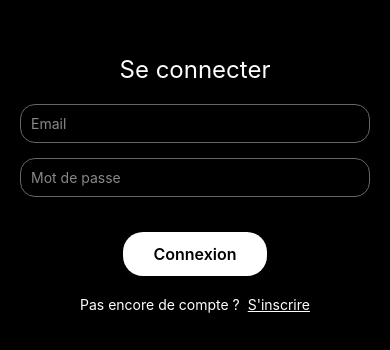
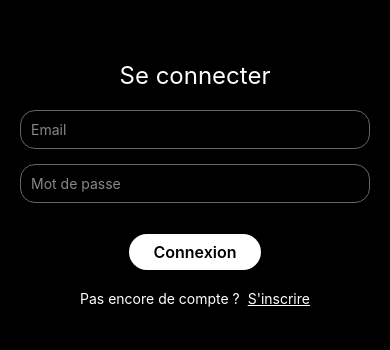
Before and after one commit to guillaumekrvr2/mvp-memo, a React Native app: screen /Login in a window 390 px wide. Shown: the part 238-588 px from the top of the page. Built offline with nearby package versions, Linux system fonts and the light colour scheme.

Commit message:
factorisation du bouton login pour loginscreen

```diff
--- a/screens/auth/LoginScreen.jsx
+++ b/screens/auth/LoginScreen.jsx
@@ -1,6 +1,8 @@
 import React, { useState, useContext } from 'react';
 import { View, TextInput, TouchableOpacity, Text, StyleSheet } from 'react-native';
 import { AccountContext } from '../../contexts/AccountContext';
+import { SecondaryButton } from '../../components/atoms/SecondaryButton/SecondaryButton';
+
 
 export default function LoginScreen({ navigation }) {
   const { login } = useContext(AccountContext);
@@ -41,9 +43,10 @@ export default function LoginScreen({ navigation }) {
         onChangeText={setPassword}
       />
 
-      <TouchableOpacity style={styles.learnMore} onPress={onLogin}>
-        <Text style={styles.learnMoreText}>Connexion</Text>
-      </TouchableOpacity>
+      <SecondaryButton onPress={onLogin}>
+        Connexion
+      </SecondaryButton>
+
 
       <View style={styles.switch}>
         <Text style={styles.switchText}>Pas encore de compte ?</Text>
@@ -60,23 +63,6 @@ const styles = StyleSheet.create({
   title:       { fontSize:24, marginBottom:20, textAlign:'center', color: '#fff' },
   input:       { borderWidth:1, borderColor:'#666', padding:10, marginBottom:15, borderRadius:15 },
   error:       { color:'red', textAlign:'center', marginBottom:10 },
-
-  // Ton style learnMore
-  learnMore: {
-    marginTop: 20,
-    paddingHorizontal: 30,
-    paddingVertical: 12,
-    backgroundColor: '#fff',
-    borderRadius: 20,
-    alignSelf: 'center',
-    alignItems: 'center',
-  },
-  learnMoreText: {
-    color: '#000',
-    fontWeight: '600',
-    fontSize: 16,
-  },
-
   switch:      { marginTop: 20, flexDirection: 'row', justifyContent: 'center' },
   switchText:  { color: '#fff', marginRight: 8 },
   link:        { color: '#fff', textDecorationLine: 'underline' },
```
